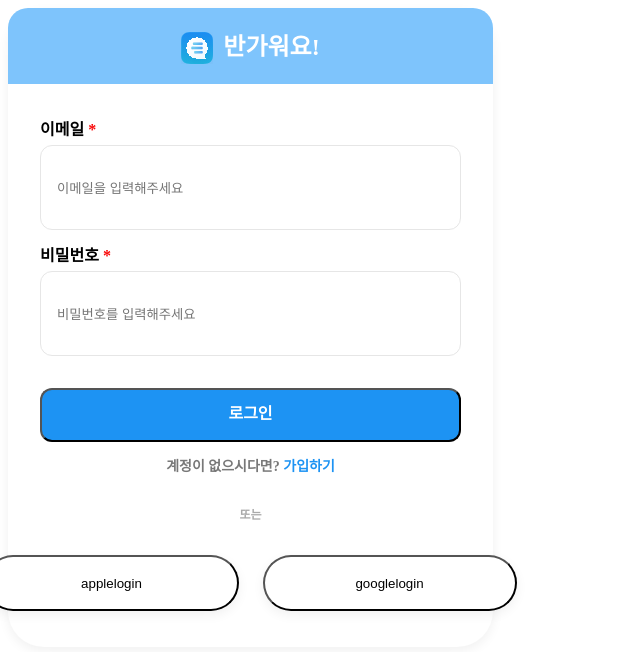
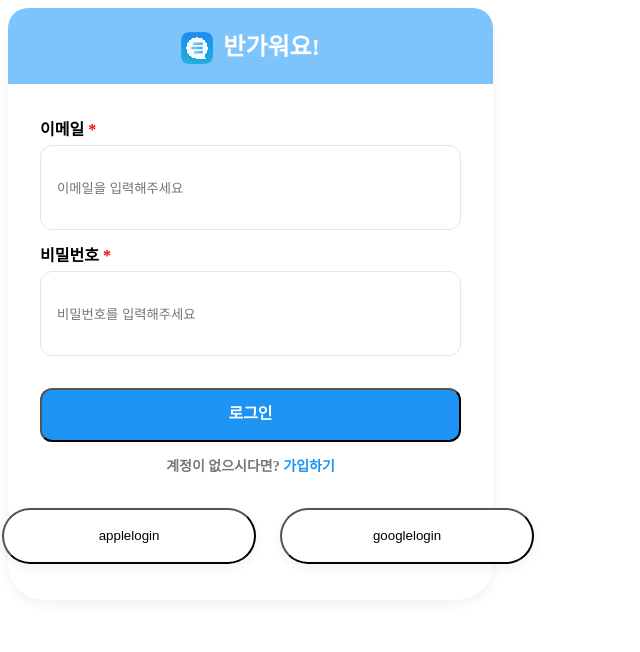
Before and after one commit to apeun-gidaechi/seugi-desktop, a React (Vite) app: page /login in a window 1280 px wide. Shown: the top 652 px of the page, without its empty margins (0-640 px from the left). Built offline with nearby package versions, Linux system fonts and the light colour scheme.

Commit message:
⚡ :: 로그인 디자인 이름 변경

```diff
--- a/src/pages/Login/login.style.ts
+++ b/src/pages/Login/login.style.ts
@@ -57,7 +57,8 @@ export const Title2 = styled.div`
     line-height: 130%; /* 31.2px */
 `;
 
-export const Frame318 = styled.div`
+
+export const Inputarea = styled.div`
     display: flex;
     padding: 36px 32px;
     flex-direction: column;
@@ -67,7 +68,7 @@ export const Frame318 = styled.div`
     align-self: stretch;
 `;
 
-export const Frame300 = styled.div`
+export const Inputpart = styled.div`
     display: flex;
     flex-direction: column;
     justify-content: center;
@@ -76,7 +77,7 @@ export const Frame300 = styled.div`
     align-self: stretch;
 `;
 
-export const Frame121 = styled.div`
+export const Enterinfo = styled.div`
     display: flex;
     flex-direction: column;
     justify-content: center;
@@ -138,7 +139,7 @@ export const Loginbtn = styled.button`
     line-height: 130%;
 `;
 
-export const Frame299 = styled.div`
+export const Buttonpart = styled.div`
     display: flex;
     flex-direction: column;
     justify-content: center;
@@ -179,7 +180,15 @@ export const Caption1 = styled.div`
     line-height: 130%;
 `;
 
-export const Frame124 = styled.div`
+export const Orpart = styled.div`
+    display: flex;
+    justify-content: center;
+    align-items: center;
+    gap: 24px;
+    align-self: stretch;
+`;
+
+export const Oauthpart = styled.div`
     display: flex;
     justify-content: center;
     align-items: center;
--- a/src/pages/Login/login.tsx
+++ b/src/pages/Login/login.tsx
@@ -39,9 +39,9 @@ const login = () => {
             <S.Title2> 반가워요! </S.Title2>
           </S.Header>
         </S.Fheader>
-        <S.Frame318>
-          <S.Frame300>
-            <S.Frame121>
+        <S.Inputarea>
+          <S.Inputpart>
+            <S.Enterinfo>
               <S.Subtitle2>이메일 <S.Redstar>*</S.Redstar></S.Subtitle2>
               <S.txtField
                 onChange={(e) => setEmail(e.target.value)}
@@ -49,8 +49,8 @@ const login = () => {
                 placeholder="이메일을 입력해주세요"
                 type="email"
               />
-            </S.Frame121>
-            <S.Frame121>
+            </S.Enterinfo>
+            <S.Enterinfo>
               <S.Subtitle2>비밀번호 <S.Redstar>*</S.Redstar></S.Subtitle2>
               <S.txtField
                 onChange={(e) => setPassword(e.target.value)}
@@ -58,22 +58,24 @@ const login = () => {
                 placeholder="비밀번호를 입력해주세요"
                 type="password"
               />
-            </S.Frame121>
-          </S.Frame300>
-          <S.Frame299>
+            </S.Enterinfo>
+          </S.Inputpart>
+          <S.Buttonpart>
             <S.Loginbtn className="loginbtn" onClick={handleLogin}>로그인</S.Loginbtn>
               <S.Body1>계정이 없으시다면? <S.Gosignup href="http://localhost:5173/selectjob">가입하기</S.Gosignup> </S.Body1>
-          </S.Frame299>
+          </S.Buttonpart>
+          <S.Orpart>
             <S.Caption1>또는</S.Caption1>
-            <S.Frame124>
+              <S.Oauthpart>
                 <S.Authlogin>
                   applelogin
                 </S.Authlogin>
                 <S.Authlogin>
                   googlelogin
                 </S.Authlogin>
-            </S.Frame124>
-        </S.Frame318>
+              </S.Oauthpart>
+            </S.Orpart>
+        </S.Inputarea>
       </S.FirstWrap>
   );
 };
```
Lines whose indentation alone changed are shown as unchanged.
